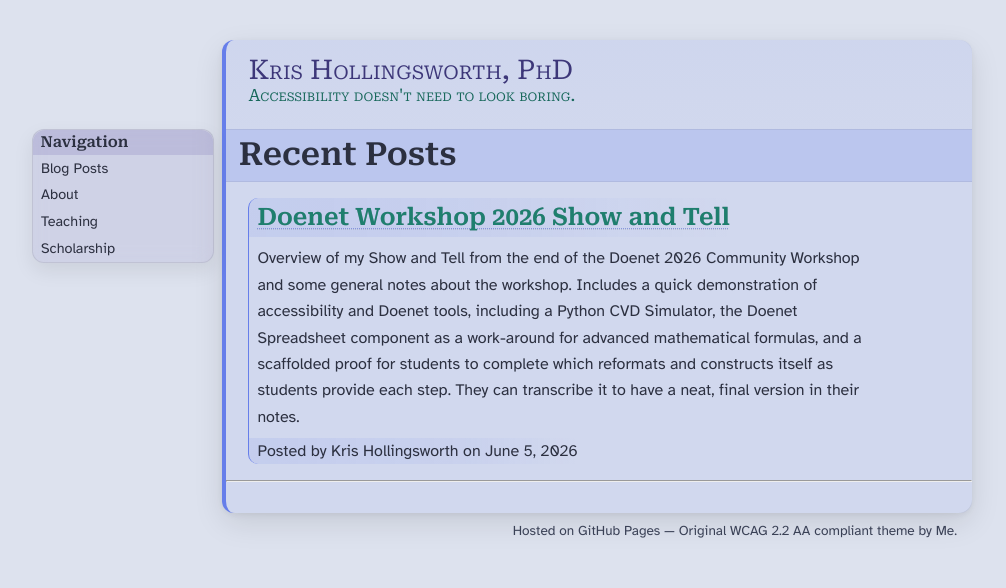
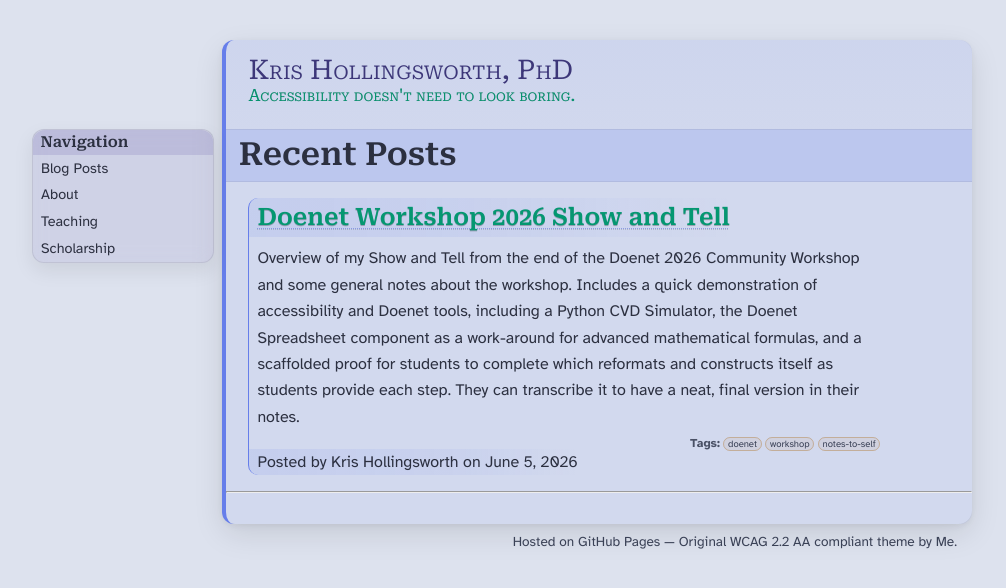
Before and after one commit to DoctorHaitch/DoctorHaitch.github.io, a Jekyll site: the page built from index.html, in a window 1280 px wide. Shown: the top 588 px of the page, without its empty margins (43-1049 px from the left). Built offline with Jekyll 4.4.1, drawn with Linux system fonts in a browser that asks for light colours; a script that is not in the unit is left out; the list of posts is cut into pages by our own code.

Commit message:
Some style fixes, blog post updates, and WCAG design improvements.

```diff
--- a/_data/students.yaml
+++ b/_data/students.yaml
@@ -3,6 +3,7 @@
     university: Minnesota State University, Mankato
     level: Master's Student
     expected: Summer 2026
+    main_project: "Alternate Plan Paper"
     projects:
       - type: Alternate Plan Paper
         title: Tiling Systems for High Dimensional Data
@@ -14,6 +15,7 @@
     current-status: Graduate Student (EE) at Minnesota State University, Mankato
     level: Undergraduate Student
     graduated: Spring 2026
+    main_project: "Capstone Project"
     projects:
       - type: Capstone Project
         title: "Graph-Theoretic and Linear Optimization Approaches to Boolean Logic Minimization"
@@ -24,6 +26,7 @@
     current-status: Ph.D. Student at University of Kansas
     level: Master's Student
     graduated: Summer 2025
+    main_project: "Master's Thesis"
     projects:
       - type: Master's Thesis
         title: "Spectral Theory and the Gelfand Transform"
@@ -34,6 +37,7 @@
     current-status: Predictive Analytics Analyst at Salt River Project
     level: Master's Student
     graduated: Spring 2024
+    main_project: "Alternate Plan Paper"
     projects:
       - type: Alternate Plan Paper
         title: "Topics in Frame Theory: Frames of Translates"
@@ -47,6 +51,7 @@
     current-status: Process Engineer at Air Products
     level: Undergraduate Student
     graduated: Spring 2021
+    main_project: "Summer GEMs REU"
     projects:
       - type: Research Poster Presentation
         title: "TODO: Add title here."
@@ -54,6 +59,7 @@
   - name: Nathaniel Kim
     university: University of Delaware
     current-status: N/A
+    main_project: "Summer GEMs REU"
     level: Undergraduate Student
     graduated: N/A
     projects:
--- a/_layouts/main.html
+++ b/_layouts/main.html
@@ -6,6 +6,8 @@
   <meta http-equiv="X-UA-Compatible" content="IE=edge">
 
   {% seo %}
+  <link rel="preconnect" href="https://fonts.googleapis.com">
+  <link rel="preconnect" href="https://fonts.gstatic.com" crossorigin>
   <link
     href="https://fonts.googleapis.com/css2?family=Atkinson+Hyperlegible:wght@400;700&family=Roboto+Serif:wght@400;600;700&display=swap"
     rel="stylesheet">
@@ -13,7 +15,7 @@
   <meta name="viewport" content="width=device-width, initial-scale=1">
 
   {% if page.mathjax %}
-  <script src="https://cdn.jsdelivr.net/npm/mathjax@3/es5/tex-mml-chtml.js"></script>
+  <script src="https://cdn.jsdelivr.net/npm/mathjax@4/tex-mml-chtml.js" defer></script>
   {% endif %}
 
   {% include head-custom.html %}
--- a/_posts/2026-06-05-doenet-workshop.md
+++ b/_posts/2026-06-05-doenet-workshop.md
@@ -5,6 +5,7 @@
 date: 2026-06-05
 description: "Demonstration of tools from the Doenet 2026 Community Workshop."
 excerpt: "Overview of my Show and Tell from the end of the Doenet 2026 Community Workshop and some general notes about the workshop. Includes a quick demonstration of accessibility and Doenet tools, including a Python CVD Simulator, the Doenet Spreadsheet component as a work-around for advanced mathematical formulas, and a scaffolded proof for students to complete which reformats and constructs itself as students provide each step. They can transcribe it to have a neat, final version in their notes."
+tags: ["doenet", "workshop", "notes-to-self"]
 ---
 
 ## [Doenet](https://beta.doenet.org) Workshop 2026 Show and Tell
--- a/assets/css/style.scss
+++ b/assets/css/style.scss
@@ -34,11 +34,9 @@
   color-scheme: light dark;
   // Raw color channels (used with rgba())
   --color-info: 102, 126, 234;
-  --color-info-text: 70, 92, 200;
   --color-info-text: 45, 68, 180;
   --color-action: 175, 120, 50; // copper-amber
   --color-resolution: 0, 158, 115;
-  --color-resolution-text: 0, 110, 85;
   --color-resolution-text: 0, 80, 60;
   /* contrast-safe text variant for resolution color */
   --color-meta: 51, 34, 136;
@@ -72,11 +70,9 @@
   --muted: var(--ink-soft);
   --muted-subtle: var(--ink-subtle);
 
-  --surface-bg-resolved: var(--paper-bg);
-
   // Site Headings
   --header-title-color: color-mix(in srgb, var(--c-meta) 55%, var(--ink-subtle));
-  --header-subtitle-color: color-mix(in srgb, var(--c-resolution) 50%, var(--ink));
+  --header-subtitle-color: color-mix(in srgb, var(--c-resolution) 90%, var(--ink));
 
 
   // Spacing
@@ -219,12 +215,14 @@
 // =========================================
 
 html {
-  background:
+  background-color: var(--paper-bg);
+  /* background:
     radial-gradient(ellipse at 30% 0%, rgba(102, 126, 234, 0.07) 0%, transparent 60%),
     radial-gradient(ellipse at 80% 100%, rgba(51, 34, 136, 0.05) 0%, transparent 55%),
-    var(--paper-bg);
+    var(--paper-bg); */
   background-attachment: fixed;
   height: 100%;
+
 }
 
 body {
@@ -233,8 +231,7 @@
   font-family: var(--font-sans);
   line-height: 1.65;
   color: var(--ink);
-  /* background-color: transparent; // add this — makes checkers trace up to html */
-  background-color: var(--paper-bg);
+  background-color: transparent; // add this — should make checkers trace up to html
 }
 
 p,
@@ -261,9 +258,8 @@
 }
 
 h3 {
-  /* color: var(--c-resolution-text); */
-  color: color-mix(in srgb, var(--c-resolution) 60%, var(--ink-subtle));
-  text-shadow: 0 0.4px 0 rgba(0,0,0,0.25);
+  color: color-mix(in srgb, var(--c-resolution) 75%, var(--ink-soft));
+  text-shadow: 0 0.6px 0 rgba(0,0,0,0.25);
   margin-top: 1em;
   margin-bottom: 0.4em;
 }
@@ -348,9 +344,9 @@
   padding: 1.2rem var(--content-pad);
   /* border-bottom: 1px solid rgba(0, 0, 0, 0.08); */
   border-left: 4px solid var(--doc-accent);
-  background: rgba(var(--color-info), 0.12);
+  /* background: rgba(var(--color-info), 0.10); */
   background: linear-gradient(to bottom,
-      rgba(var(--color-info), 0.12),
+      rgba(var(--color-info), 0.13),
       rgba(var(--color-info), 0.10));
 
   border-radius: $radius-xl $radius-xl 0 0;
@@ -371,6 +367,7 @@
     margin: 0;
     padding: 0;
     color: var(--header-subtitle-color);
+    text-shadow: 0 0.2px 0 rgba(0,0,0,0.25);
     font-variant: petite-caps;
     /* color: color-mix(in srgb, var(--c-meta) 85%, white); */
   }
@@ -423,7 +420,7 @@
   padding-top: 0;
   padding-bottom: var(--content-pad);
   border-left: 4px solid var(--doc-accent);
-  background: rgba(var(--color-info), 0.10);
+  background: rgba(var(--color-info), 0.09);
   border-radius: 0 0 $radius-xl $radius-xl;
 
   ul {
@@ -577,11 +574,9 @@
 }
 
 a .post-title {
-  border-left: 1px solid var(--c-info);
   border-top-left-radius: 10px;
-  padding-left: 0.5rem;
-  padding-top: 0;
-  padding-bottom: 0;
+  color: var(--c-info);
+  color: color-mix(in srgb, var(--c-resolution) 93%, var(--ink-soft));
 }
 
 p.post-meta {
@@ -612,6 +607,17 @@
   padding: 0.5rem 0 0.5rem 0.5rem;
   border-left: 1px solid var(--c-info);
   width: 90%;
+}
+
+.post-tags {
+  margin: 0;
+  padding: 0rem 0 0rem 0rem;
+  text-align: right;
+  border-left: 1px solid var(--c-info);
+  width: 90%;
+  color: var(--ink-subtle);
+  line-height: 10px;
+  font-size: 12px;
 }
 
 section>div.post-preview {
@@ -915,8 +921,9 @@
 .short-work-title {
   display: inline;
   margin-top: 0.15rem;
-  font-size: 0.9em;
-  font-style: normal;
+  font-size: 0.95em;
+  /* font-style: normal; */
+  font-style: italic;
 }
 
 .journal-name {
@@ -951,6 +958,7 @@
 
 // ---- Base card ----
 
+/*
 .detail-card {
   margin: 0.7rem 0;
   padding: 0;
@@ -970,6 +978,37 @@
       inset 0 1px 0 rgba(255, 255, 255, 0.5);
   }
 }
+*/
+
+.detail-card {
+  margin: 0.7rem 0;
+  padding: 0;
+  background: rgba(var(--color-meta), 0.05);
+  border-radius: $radius-xl;
+  border: 1px solid rgba(0, 0, 0, 0.06);
+  border-left: 2px solid rgba(var(--color-meta), 0.25);
+
+  box-shadow:
+    0 10px 24px rgba(0, 0, 0, 0.08),   // main lift
+    0 2px 6px rgba(0, 0, 0, 0.06),     // contact shadow
+    inset 0 1px 0 rgba(255, 255, 255, 0.45);
+
+  transition:
+    transform $transition-fast,
+    box-shadow $transition-fast;
+
+  overflow: hidden;
+
+  &:hover {
+    transform: translateY(-2px);
+
+    box-shadow:
+      0 16px 32px rgba(0, 0, 0, 0.12),  // deeper lift
+      0 6px 14px rgba(0, 0, 0, 0.08),
+      inset 0 1px 0 rgba(255, 255, 255, 0.55);
+  }
+}
+
 
 // ---- Header ----
 
@@ -1002,7 +1041,7 @@
   margin: 0;
   width: 100%;
   box-sizing: border-box;
-  font-size: 0.9rem;
+  font-size: 0.75rem;
   color: color-mix(in srgb, var(--c-resolution) 80%, var(--ink));
   text-shadow: 0 0.2px 0 rgba(0,0,0,0.25);
   background: linear-gradient(to right,
@@ -1066,17 +1105,28 @@
 }
 
 .item-type {
-  font-size: 0.75em;
+  font-size: 9.5px;
   padding: 0.03em 0.4em;
   border-radius: 999px;
-  background: rgba(var(--color-action), 0.15);
-  border: 1px solid rgba(var(--color-meta), 0.12);
+  background: rgba(var(--color-action), 0.08);
+  border: 1px solid rgba(var(--color-action), 0.4);
   color: var(--muted);
+}
+
+.item-type a {
+  display: block;
+  border-radius: 999px;
+  transition: background 0.15s ease;
+  border: 1px transparent solid;
+}
+
+.item-type a:hover {
+  background: rgba(var(--color-meta), 0.12);
 }
 
 // Info-tinted pill for dates and temporal metadata
 .item-date {
-  font-size: 0.75em;
+  font-size: 9.5px;
   padding: 0.03em 0.4em;
   border-radius: 999px;
   background: rgba(var(--color-info), 0.06);
@@ -1084,16 +1134,12 @@
   color: var(--muted-subtle);
 }
 
-.item-meta .status {
+.status {
   font-size: 0.72em;
   color: var(--ink-soft);
 }
 
 // ---- Item title (with icon) ----
-
-.short-work-title {
-  font-style: italic;
-}
 
 .item-title {
   --icon: var(--icon-paper); // default icon
@@ -1218,7 +1264,7 @@
 }
 
 .course-level-label {
-  font-size: 0.75em;
+  font-size: 9px;
   margin-left: 0.4em;
   padding: 0.05em 0.35em;
   border-radius: 999px;
@@ -1252,6 +1298,11 @@
     background: var(--detail-header-bg-compact);
   }
 
+  .item-type {
+    font-size: 9px;
+    padding: 0.02em 0.35em;
+  }
+
   .detail-name {
     font-size: 0.95rem;
   }
@@ -1272,14 +1323,6 @@
       margin-top: 0.25rem;
       padding-top: 0.25rem;
     }
-  }
-
-  .item-type {
-    font-size: 0.75em;
-    padding: 0.02em 0.35em;
-    /* background: rgba(var(--color-meta), 0.04); */
-    border: 1px solid rgba(var(--color-meta), 0.10);
-    color: var(--muted);
   }
 
   // Only scale sizing — background and icon colors are owned by .item-icon-* variants
@@ -1323,6 +1366,10 @@
   summary > h4 {
     all: unset;
     display: inline;
+    font-weight: 500;
+    font-family: var(--font-serif);
+    text-shadow: 0.75px 0.75px 1px rgba(0,0,0,0.25);
+    font-size: 1.3rem;
   }
 
   summary {
@@ -1536,11 +1583,13 @@
 // ---- Structural dark adjustments ----
 @media (prefers-color-scheme: dark) {
   html {
-    background-color: var(--surface-bg-resolved); // ✅ critical
+    /* background-color: var(--surface-bg-resolved); // ✅ critical */
+    /* background-color: var(--paper-bg);  */
     background:
       radial-gradient(ellipse at 30% 0%, rgba(86, 180, 233, 0.06) 0%, transparent 60%),
       radial-gradient(ellipse at 80% 100%, rgba(108, 117, 125, 0.08) 0%, transparent 55%),
       var(--paper-bg);
+    height: 100%;
     background-attachment: fixed;
   }
 
@@ -1725,6 +1774,7 @@
     box-shadow:
       0 4px 16px rgba(0, 0, 0, 0.30),
       inset 0 1px 0 rgba(255, 255, 255, 0.05);
+    text-shadow: 0 0.2px 0 rgba(0, 0, 0, 0.25);
   }
 
   .sidebar .nav-header {
--- a/index.html
+++ b/index.html
@@ -26,6 +26,13 @@
     </p>
   {% endif %}
 
+  <p class="post-tags">
+    <strong>Tags:</strong>
+    {% for tag in post.tags %}
+      <span class="item-type">{{ tag }}</span>
+      <!-- <a class="item-type" href="/tag/{{ tag | slugify }}">{{ tag }}</a> -->
+    {% endfor %}
+  </p>
 
   <p class="post-meta">
     Posted by
```
Also changed, not shown: _drafts/2026-06-24-accessibility-tools.md (+29 -1 lines), _includes/students.html (+17 -10 lines).
